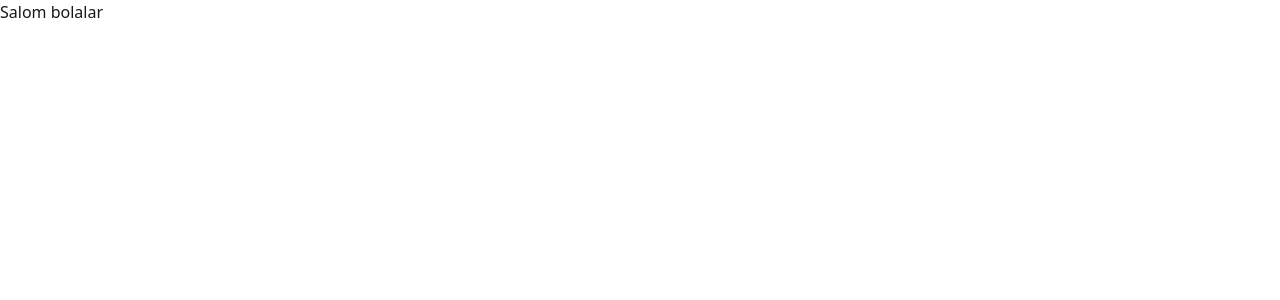
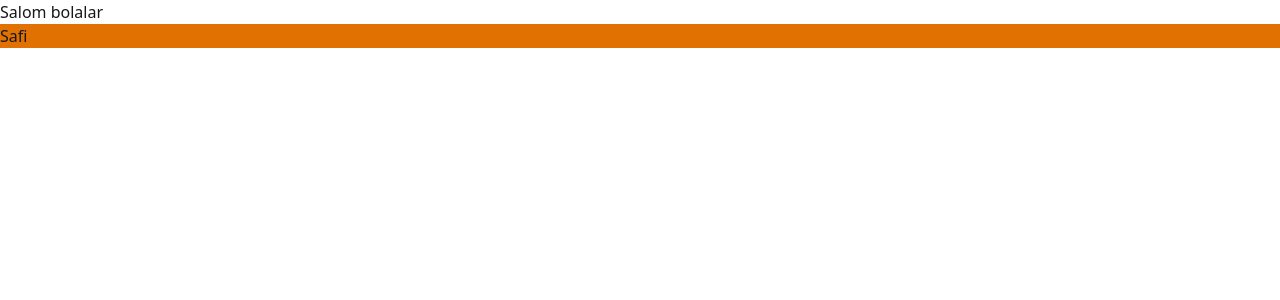
Before and after one commit to SUNNATBEE/team1747, a React (Vite) app: page / in a window 1280 px wide. Shown: the top 300 px of the page. Built offline with nearby package versions, Linux system fonts and the light colour scheme.

Commit message:
Vnutri H2 napisala slovo

```diff
--- a/src/App.jsx
+++ b/src/App.jsx
@@ -4,6 +4,8 @@ const App = () => {
   return (
     <div>
       Salom bolalar
+
+      <h2 className='bg-amber-600'>Safi</h2>
     </div>
   )
 }
```
